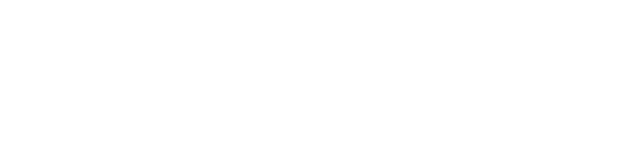
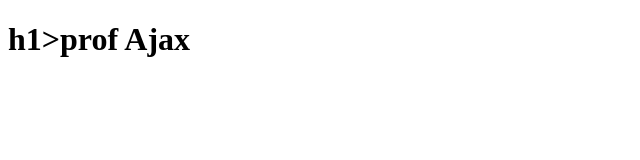
Before and after one commit to mviniciusr96/profajax, a plain HTML site: page aula 04 guthub/profajax/index.html in a window 1280 px wide. Shown: the whole page, without its empty margins (0-640 px from the left). Drawn offline with Linux system fonts and the light colour scheme.

Commit message:
Add files via upload

```diff
--- a/aula 04 guthub/profajax/index.html
+++ b/aula 04 guthub/profajax/index.html
@@ -4,7 +4,8 @@
     <meta charset="UTF-8">
     <title>Document</title>
 </head>
-<body>
+<h1>
+    h1>prof Ajax</h1>
 
 </body>
 </html>
```
